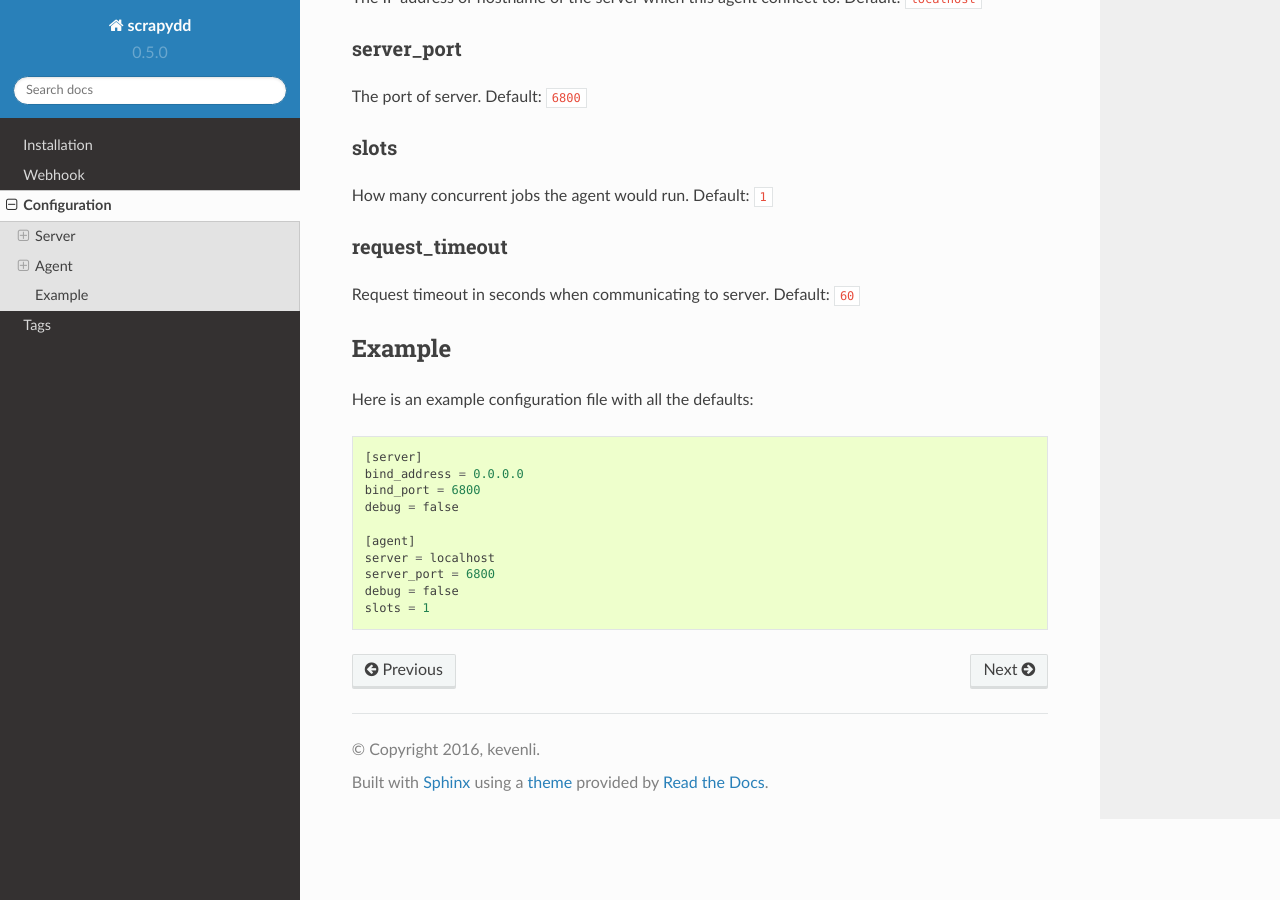
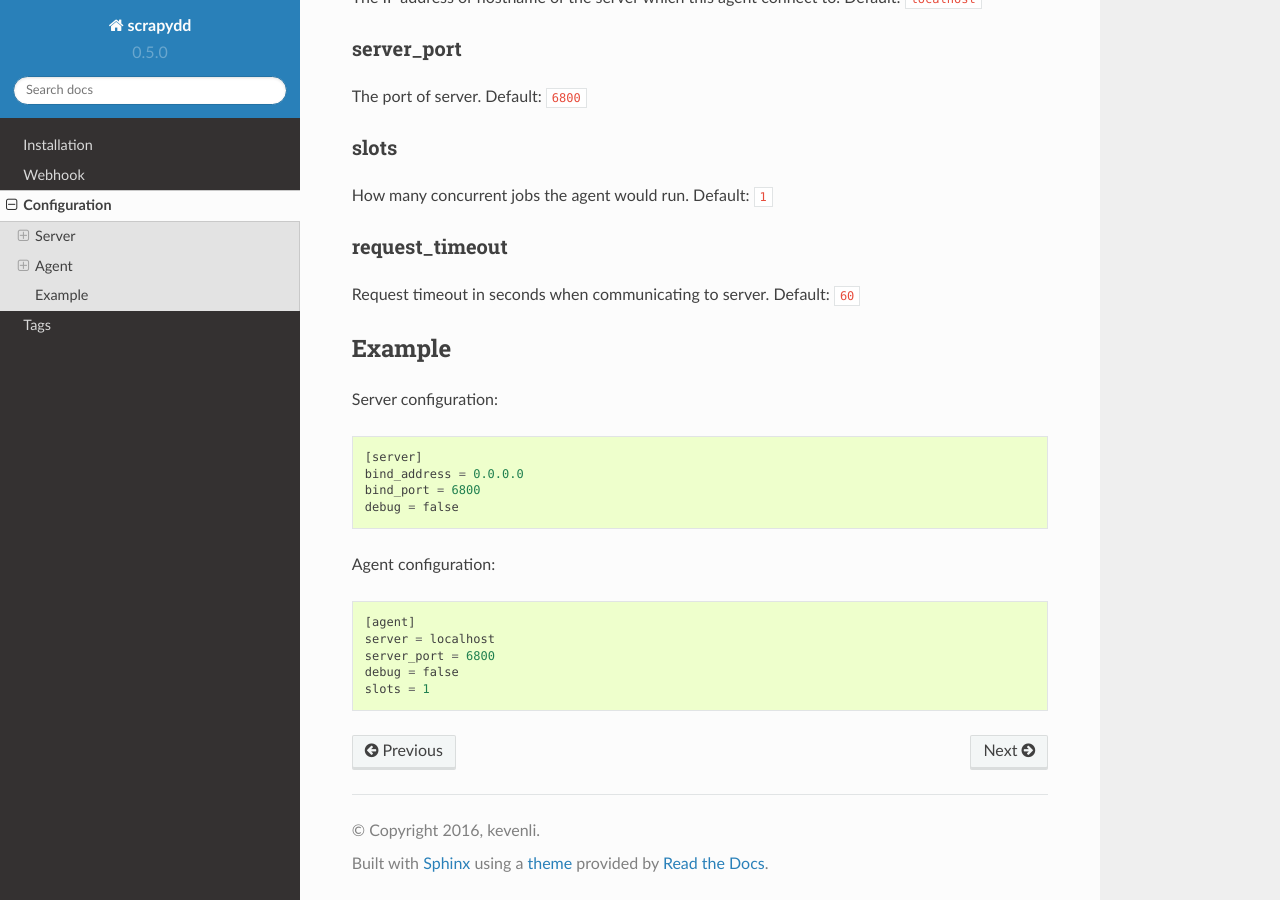
Before and after one commit to kevenli/scrapydd, a Sphinx documentation site: the page built from docs/config.rst, in a window 1280 px wide and 900 px high, scrolled down 1539 px. Built offline with Sphinx 7.4.7 and the Read the Docs theme 2.0.0, drawn with Linux system fonts in a browser that asks for light colours; some of the changed text lies outside the part shown.

Commit message:
update configuration doc

```diff
--- a/docs/config.rst
+++ b/docs/config.rst
@@ -5,7 +5,7 @@ The file will be looked up in the following locations:
 
 * /etc/scrapydd/scrapydd.conf
 * /etc/scrapyd/conf.d/*
-* scrapydd.conf
+* ./scrapydd.conf
 * ~/.scrapydd.conf
 
 
@@ -78,14 +78,15 @@ Request timeout in seconds when communicating to server. Default: ``60``
 
 Example
 --------
-
-Here is an example configuration file with all the defaults::
+Server configuration::
 
     [server]
     bind_address = 0.0.0.0
     bind_port = 6800
     debug = false
 
+Agent configuration::
+
     [agent]
     server = localhost
     server_port = 6800
```
